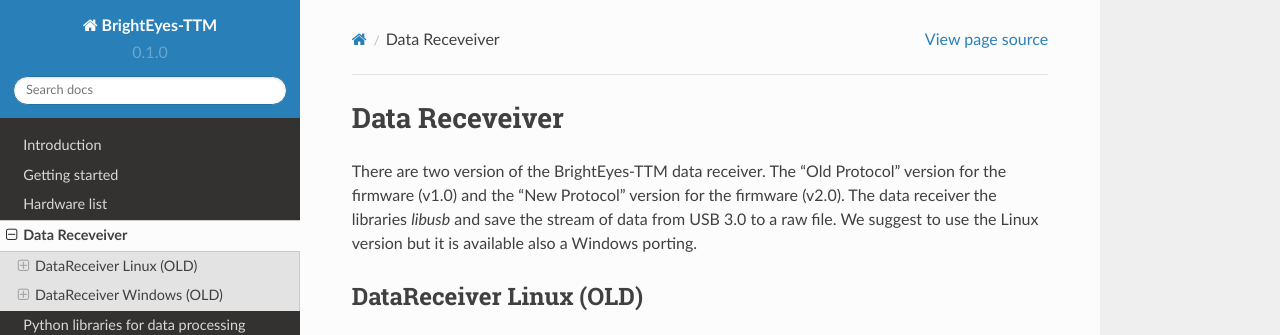
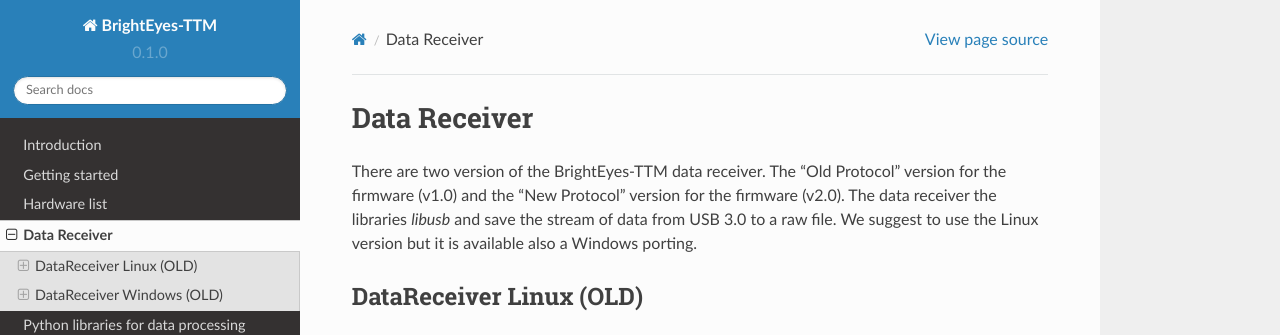
Before and after one commit to mattia-donato/BrightEyes-TTM-docs, a Sphinx documentation site: the page built from docs/source/datareceiver.md, in a window 1280 px wide and 900 px high. Shown: the top 335 px of the window. Built offline with Sphinx 7.4.7 and the Read the Docs theme 2.0.0, drawn with Linux system fonts in a browser that asks for light colours; pages that are not in the unit, such as notebooks, are missing from menus.

Commit message:
Update datareceiver.md

```diff
--- a/docs/source/datareceiver.md
+++ b/docs/source/datareceiver.md
@@ -1,4 +1,4 @@
-# Data Receveiver
+# Data Receiver
 
 There are two version of the BrightEyes-TTM data receiver. The "Old Protocol" version for the firmware (v1.0)  and the "New Protocol" version for the firmware (v2.0). The data receiver the libraries _libusb_ and save the stream of data from USB 3.0 to a raw file. We suggest to use the Linux version but it is available also a Windows porting.
 
```
